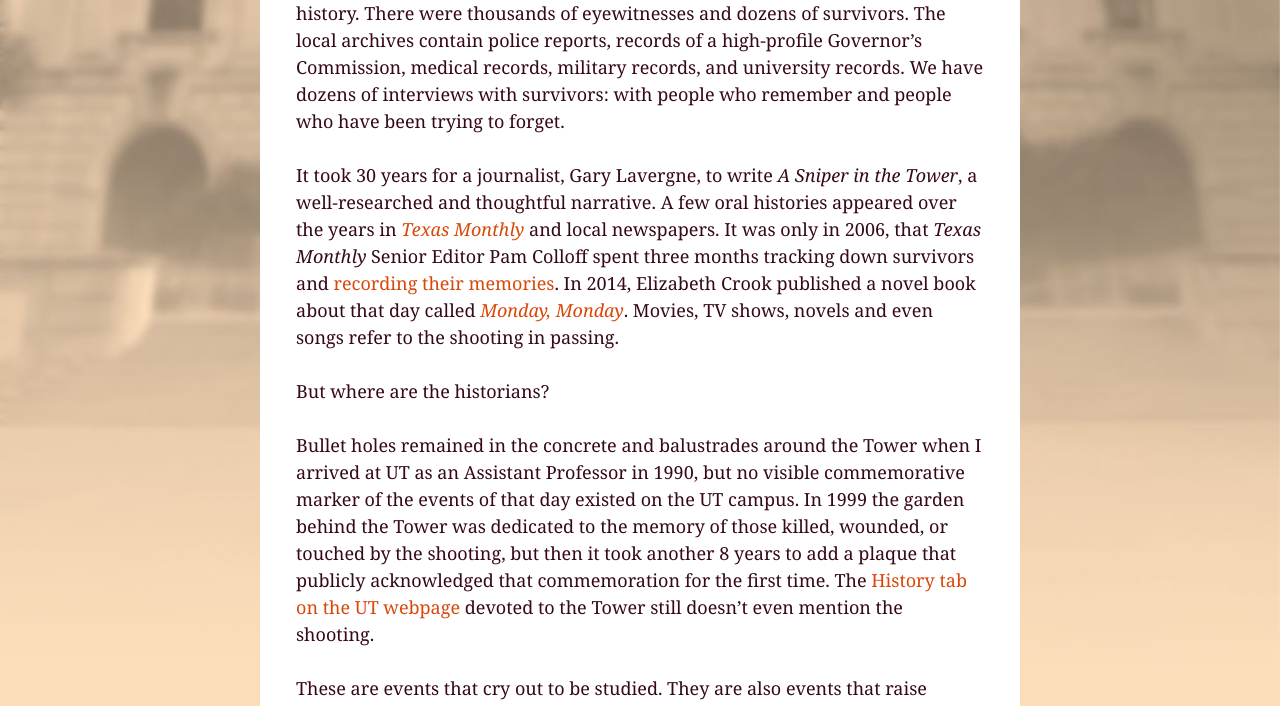
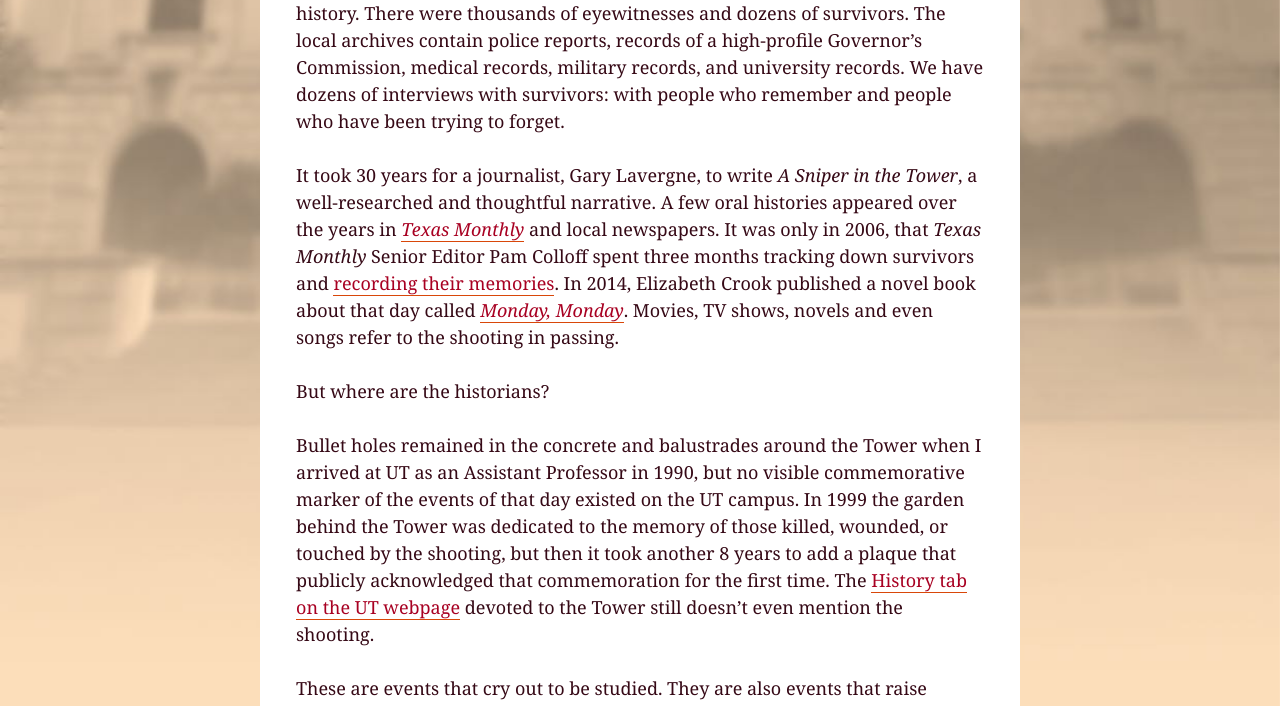
Before and after one commit to utexas-public-history/tower, a Jekyll site: the page built from index.md, in a window 1280 px wide. Shown: the part 1172-1878 px from the top of the page. Built offline with Jekyll 4.4.1, drawn with Linux system fonts in a browser that asks for light colours.

Commit message:
Update link presentation in articles

```diff
--- a/_sass/article.scss
+++ b/_sass/article.scss
@@ -65,6 +65,16 @@ header {
 
     &.byline {
       font-style: italic;
+    }
+
+    a {
+      color: $darkAccentColor;
+      border-bottom: 1px solid $accentColor;
+
+      &:hover {
+        color: $accentColor;
+        text-decoration: none;
+      }
     }
   }
 
```
